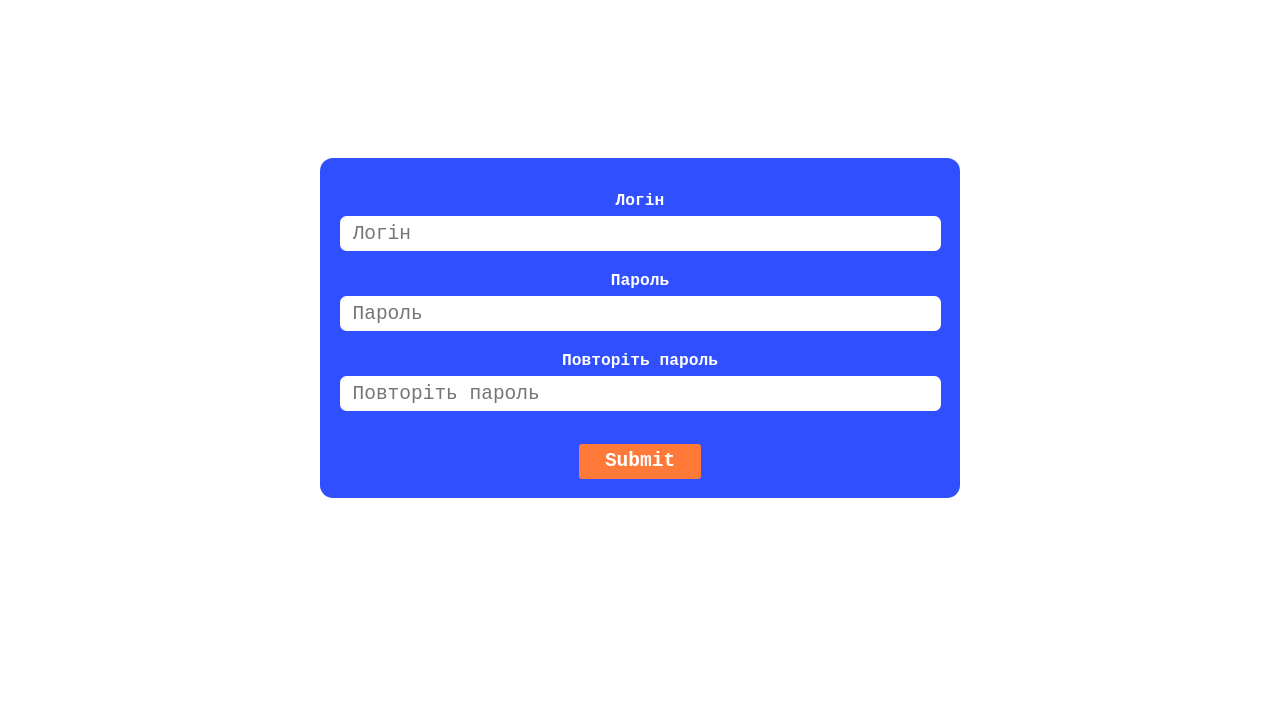
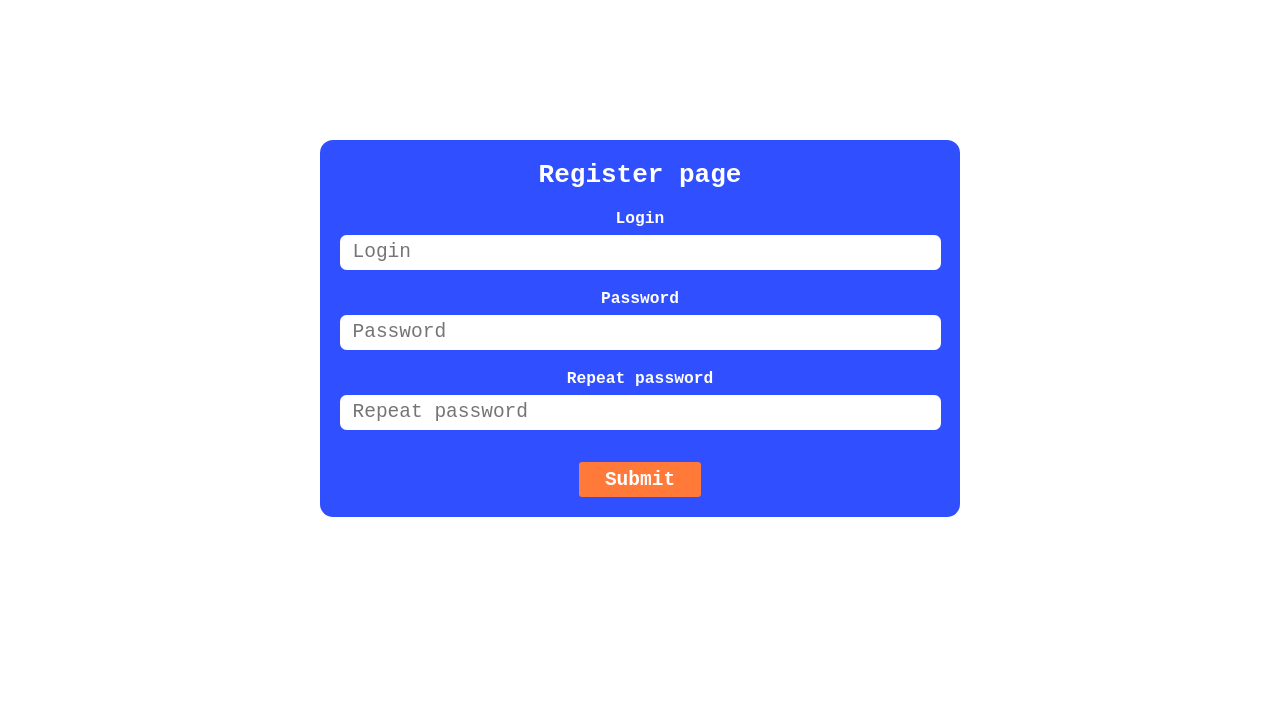
Before and after one commit to irab228912/firstchat, a website: page static/register.html in a window 1280 px wide. Shown: the part 75-800 px from the top of the page. Drawn offline with nearby package versions, Linux system fonts and the light colour scheme.

Commit message:
Add finish changes. V2

```diff
--- a/static/register.html
+++ b/static/register.html
@@ -6,28 +6,30 @@
     <meta name="viewport" content="width=device-width, initial-scale=1.0">
     <title>RoboChat</title>
     <link rel="stylesheet" href="style.css">
-    <script src="https://cdn.socket.io/4.5.3/socket.io.min.js" integrity="sha384-WPFUvHkB1aHA5TDSZi6xtDgkF0wXJcIIxXhC6h8OT8EH3fC5PWro5pWJ1THjcfEi" crossorigin="anonymous"></script>
-	<script src="auth.js" defer></script>
 </head>
 <body>
     <main>
         <header class="header">
             <h1>RoboChat</h1>
+            <a class="link" href="/login">Login</a>
         </header>
         <form class="register-form" id="register-form">
             <div class="register-form__container">
-                <label for="login" class="register-form__label">Логін</label>
-                <input type="text" id="login" name="login" class="register-form__input" placeholder="Логін">
+                <h1 class="register-form__title">Register page</h1>
+                <label for="login" class="register-form__label">Login</label>
+                <input type="text" id="login" name="login" class="register-form__input" placeholder="Login">
 
-                <label for="password" class="register-form__label">Пароль</label>
-                <input type="password" id="password" name="password" class="register-form__input" placeholder="Пароль">
+                <label for="password" class="register-form__label">Password</label>
+                <input type="password" id="password" name="password" class="register-form__input" placeholder="Password">
 
-                <label for="passwordRepeat" class="register-form__label">Повторіть пароль</label>
-                <input type="password" id="passwordRepeat" name="passwordRepeat" class="register-form__input" placeholder="Повторіть пароль">
+                <label for="passwordRepeat" class="register-form__label">Repeat password</label>
+                <input type="password" id="passwordRepeat" name="passwordRepeat" class="register-form__input" placeholder="Repeat password">
 
                 <button type="submit" class="register-form__button">Submit</button>
             </div>
         </form>
     </main>
 </body>
+<script src="https://cdn.socket.io/4.5.3/socket.io.min.js" integrity="sha384-WPFUvHkB1aHA5TDSZi6xtDgkF0wXJcIIxXhC6h8OT8EH3fC5PWro5pWJ1THjcfEi" crossorigin="anonymous"></script>
+<script src="auth.js"></script>
 </html>
```
Also changed, not shown: static/index.html (+10 -9 lines), static/login.html (+1 -0 lines), package.json (line endings or trailing spaces), 4 other files.
